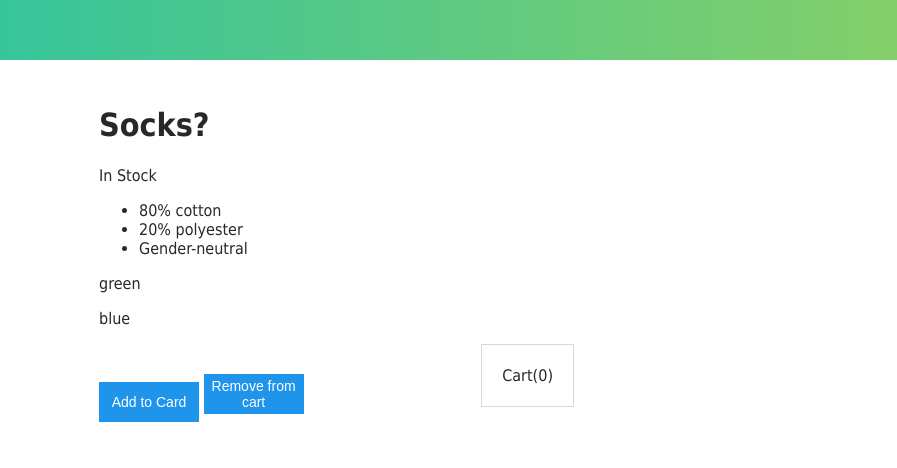
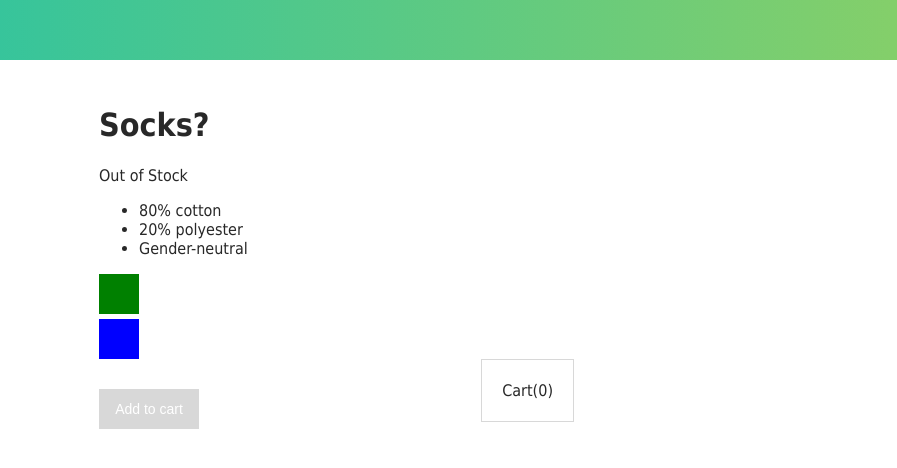
Before and after one commit to lukeu32/Tutorial-vue.js, a plain HTML site: page Socks website tutorial/index.html in a window 1280 px wide. Shown: the full height of the page, 383-1280 px from the left. Drawn offline with nearby package versions, Linux system fonts and the light colour scheme.

Commit message:
Class & Style Binding

```diff
--- a/Socks website tutorial/index.html
+++ b/Socks website tutorial/index.html
@@ -19,20 +19,32 @@
 		<div class="product-info">
 			<h1>{{ product + '?'}}</h1>
 			<p v-if="inStock">In Stock</p>
-			<p v-else>Out of Stock</p>
+			<p v-else :class="{outOfStock: !inStock}">Out of Stock</p>
 
 			<ul>
 				<li v-for="detail in details">{{ detail }}</li>
 			</ul>
 
-			<div v-for="variant in variants" :key="variant.variantId">
-			<p @mouseover="updateProduct(variant.variantImage)">{{ variant.variantColor }}</p> <!-- We’ll use the v-on directive again, but this time we’ll use its shorthand @ and listen for a mouseover event. Notice that we’re passing variant.variantImage in as an argument to our updateProduct method. -->
+			<div class="color-box" v-for="variant in variants" :key="variant.variantId" :style="{backgroundColor: variant.variantColor}" @mouseover="updateProduct(variant.variantImage)" >
 			</div>
+			<!-- First, let’s add a class of color-box to our div, which gives it a width, height and margin. Since we’re still printing out “green” and “blue” onto the page, we can make use of those variant color strings and bind them to our style attribute.
 
-			<button v-on:click="addToCart">Add to Card</button>
-			<!-- Rather than using the expression cart += 1, let’s make the click trigger a method that increments the value of cart -->
-			<button @click="removeFromCart">Remove from cart</button>
+			We are using an inline style to dynamically set the background-color of our divs, based on our variant colors ( variant.variantColor ).
 
+			Now that our divs are being styled by the variantColor, we no longer need to print them out. So we can delete the p tag and move its @mouseover into the div itself.
+			-->
+
+			<button v-on:click="addToCart"
+				:disabled="!inStock"
+				:class="{ disabledButton: !inStock }"
+			>Add to cart</button>
+			<!-- We can use attribute binding to add the disabled attribute whenever inStock is false, or rather not true: !inStock.
+
+			We’re using the v-bind directive’s shorthand : to bind to our button’s class. Inside the brackets we’re determining the presence of the disabled-button class by the truthiness of the data property inStock.
+
+			In other words, when our product is not in stock ( !inStock ), the disabledButton class is added. Since the disabled-button class applies a gray background-color, the button turns gray.
+
+			-->
 			<div class="cart">
 				<p>Cart({{cart}})</p>
 			</div>
@@ -48,13 +60,7 @@
 </html>
 
 <!--
--The v-on directive is used to allow elements to listen for events
--The shorthand for v-on is @
--You can specify the type of event to listen for:
-  click
-  mouseover
-  any other DOM event
--The v-on directive can trigger a method
--Triggered methods can take in arguments
-- this. refers to the current Vue instance’s data as well as other methods declared inside the instance
+-Data can be bound to an element’s style attribute
+-Data can be bound to an element’s class
+-We can use expressions inside an element’s class binding to evaluate whether a class should appear or not
  -->
--- a/Socks website tutorial/main.js
+++ b/Socks website tutorial/main.js
@@ -3,7 +3,7 @@ var app= new Vue({
 	data: {
 		product: 'Socks', //example of attribute
 		image: 'https://www.vuemastery.com/images/challenges/vmSocks-green-onWhite.jpg',  // or 'vmSocks-green-onWhite.png',
-		inStock: true,
+		inStock: false,
 		details: ['80% cotton', '20% polyester', 'Gender-neutral'], //array of details
 	variants: [
       {
@@ -23,18 +23,9 @@ var app= new Vue({
     addToCart() {
       this.cart += 1
     },
-	//Our button is listening for click events with the v-on directive, which triggers the addToCart method. That method lives within the methods property of the Vue instance as an anonymous function. The body of that function adds 1 to the value of this.cart. Because this refers to the data of the instance we’re currently in, our function is adding 1 to the value of cart, because this.cart is the cart inside our data property.
-
-	//If we just said cart += 1 here, we’d get an error letting us know that “cart is not defined”, so we use this.cart to refer to the cart from this instance’s data.
 
     updateProduct(variantImage) {
       this.image = variantImage
     },
-	//But here, we are updating the value of image, and its updated value is now the variantImage from the variant that was just hovered on. We passed that variant’s image into the updateProduct function from the event handler itself
-
-	//When it’s called, variant.variantImage is passed in as variantImage and is used to update the value of this.image. As we just learned, this.image is image. So the value of image is now dynamically updating based on the variant that was hovered on.
-    removeFromCart() {
-      this.cart -= 1
-    }
   }
 })
```
